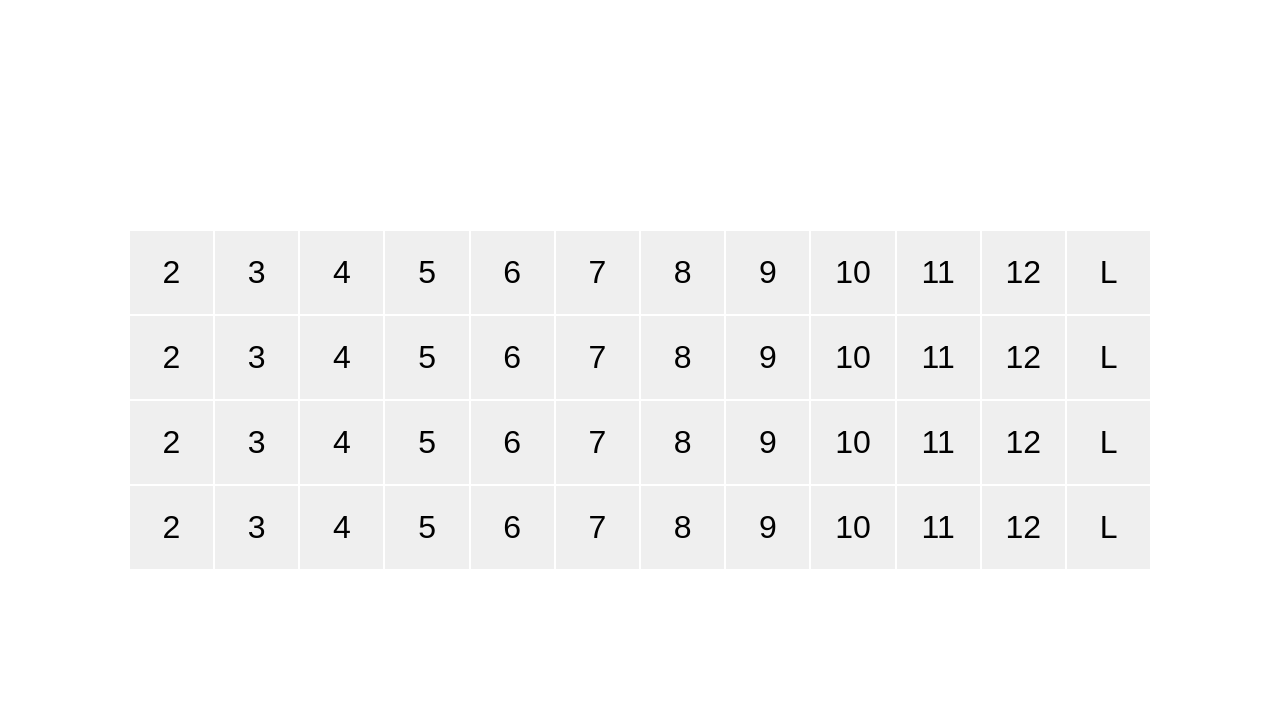
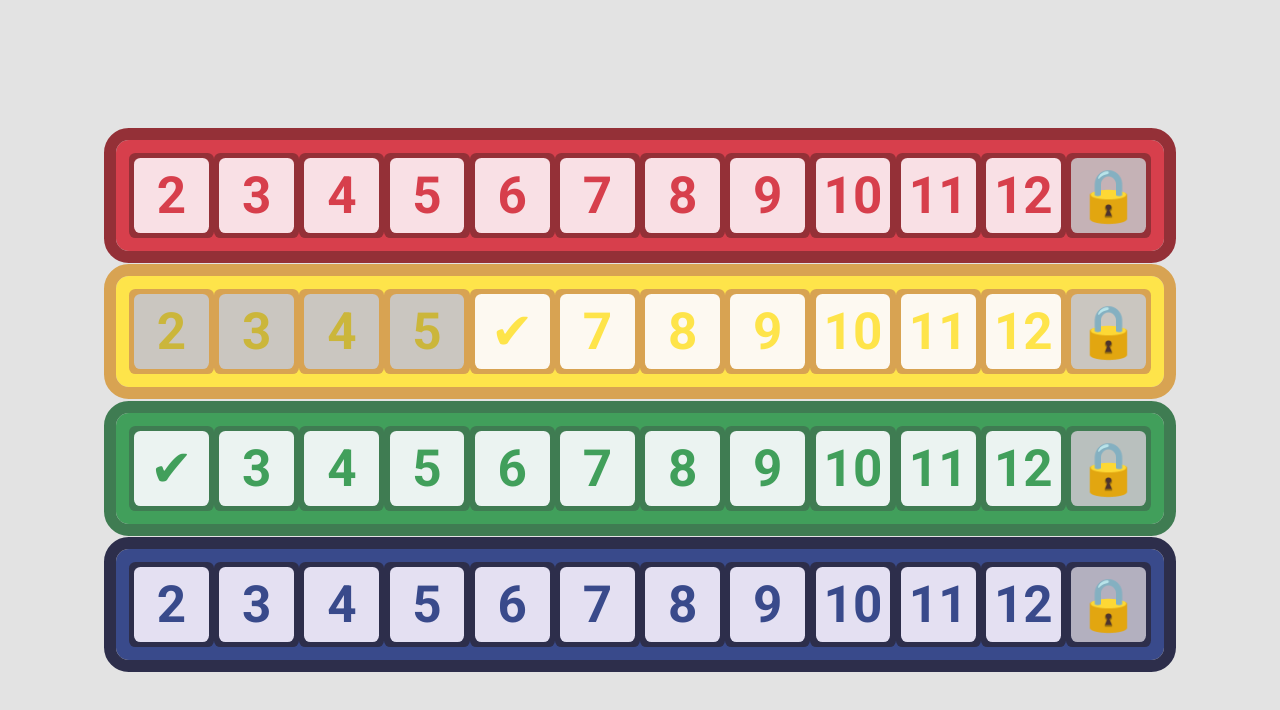
Before and after one commit to markfortedev/QuixxTrackingSheet, a plain HTML site: page index.html in a window 1280 px wide. Drawn offline with Linux system fonts and the light colour scheme.

Commit message:
added colors

```diff
--- a/index.css
+++ b/index.css
@@ -1,15 +1,106 @@
 
 html, body {
     margin: 0;
+    background-color: #e3e3e3;
 }
 
-.score-holder {
+body {
+    margin: 0;
     display: flex;
     align-items: center;
     justify-content: center;
     width: 100vw;
     height: 100vh;
-    padding: 1vh 1vw 1vh 1vw;
+    font-family: 'Architects Daughter', cursive;
+    font-family: 'Roboto', sans-serif;
+}
+
+.spacer {
+    border: none;
+}
+
+.row {
+    outline-style: solid;
+}
+
+.spacer {
+    background: none;
+}
+
+.red {
+    background-color: #d73f4c;
+    outline-color: #943037;
+    color: #d73f4c
+}
+
+.red td {
+    background-color: #943037;
+}
+
+.red button {
+    background-color: #f9e0e5;
+}
+
+.red button:disabled {
+    background-color: #c5b2b6;
+    color: #611f24
+}
+
+.yellow {
+    background-color: #fee44a;
+    outline-color: #d8a352;
+    color: #fee44a
+}
+
+.yellow td {
+    background-color: #d8a352;
+}
+
+.yellow button {
+    background-color: #fdf9f1;
+}
+
+.yellow button:disabled {
+    background-color: #cac6c0;
+    color: #cbb63b
+}
+
+.green {
+    background-color: #419f5b;
+    outline-color: #3f7c52;
+    color: #419f5b
+}
+
+.green td {
+    background-color: #3f7c52;
+}
+
+.green button {
+    background-color: #ebf3f1;
+}
+
+.green button:disabled {
+    background-color: #b9c0be;
+    color: #2c6c3d
+}
+
+.blue {
+    background-color: #394a8b;
+    outline-color: #2d2e4b;
+    color: #394a8b
+}
+
+.blue td {
+    background-color: #2d2e4b;
+}
+
+.blue button {
+    background-color: #e4e0f2;
+}
+
+.blue button:disabled {
+    background-color: #b3b0bf;
+    color: #242e57
 }
 
 tbody {
@@ -21,15 +112,21 @@ tr {
 }
 
 td {
+    display: flex;
     font-size: 100%;
+    align-items: center;
+    justify-content: center;
 }
 
 button {
-    width: 100%;
-    height: 100%;
+    width: 90%;
+    height: 90%;
     border: none;
     margin: 0;
     padding: 0;
+    background: none;
+    color: inherit;
+    font: inherit;
 }
 
 @media (orientation: landscape) {
@@ -42,10 +139,21 @@ button {
     td {
         width: 6.5vw;
         height: 6.5vw;
+        border-radius: 0.5vw;
+    }
+    .spacer {
+        height: 2vw;
+    }
+    .row {
+        padding: 1vw;
+        outline-width: 1vw;
+        border-radius: 1vw;
     }
     button {
-        font-size: 200%;
+        font-size: 4vw;
+        border-radius: 0.5vw;
     }
+
 }
 
 @media (orientation: portrait) {
@@ -59,8 +167,18 @@ button {
     td {
         width: 6.5vh;
         height: 6.5vh;
+        border-radius: 0.5vh;
+    }
+    .spacer {
+        width: 2.5vh;
+    }
+    .row {
+        padding: 1vh;
+        outline-width: 1vh;
+        border-radius: 1vh;
     }
     button {
-        font-size: 400%;
+        font-size: 4vh;
+        border-radius: 0.5vh;
     }
 }
--- a/index.html
+++ b/index.html
@@ -2,13 +2,16 @@
 <html lang="en">
 <head>
     <meta charset="UTF-8">
-    <title>Quixx</title>
+    <title>Quixx Tracking Sheet</title>
     <link rel="stylesheet" href="index.css" type="text/css">
+    <link rel="preconnect" href="https://fonts.googleapis.com">
+    <link rel="preconnect" href="https://fonts.gstatic.com" crossorigin>
+    <link href="https://fonts.googleapis.com/css2?family=Architects+Daughter&family=Roboto:wght@700&display=swap" rel="stylesheet">
 </head>
 <body>
-<table class="score-holder">
+<table>
     <tbody>
-        <tr class="red">
+        <tr class="row red">
             <td>
                 <button>2</button>
             </td>
@@ -43,10 +46,89 @@
                 <button>12</button>
             </td>
             <td>
-                <button>L</button>
+                <button disabled>🔒</button>
             </td>
         </tr>
-        <tr class="yellow">
+        <tr class="spacer"></tr>
+        <tr class="row yellow">
+            <td>
+                <button disabled>2</button>
+            </td>
+            <td>
+                <button disabled>3</button>
+            </td>
+            <td>
+                <button disabled>4</button>
+            </td>
+            <td>
+                <button disabled>5</button>
+            </td>
+            <td>
+                <button>✔</button>
+            </td>
+            <td>
+                <button>7</button>
+            </td>
+            <td>
+                <button>8</button>
+            </td>
+            <td>
+                <button>9</button>
+            </td>
+            <td>
+                <button>10</button>
+            </td>
+            <td>
+                <button>11</button>
+            </td>
+            <td>
+                <button>12</button>
+            </td>
+            <td>
+                <button disabled>🔒</button>
+            </td>
+        </tr>
+        <tr class="spacer"></tr>
+        <tr class="row green">
+            <td>
+                <button>✔</button>
+            </td>
+            <td>
+                <button>3</button>
+            </td>
+            <td>
+                <button>4</button>
+            </td>
+            <td>
+                <button>5</button>
+            </td>
+            <td>
+                <button>6</button>
+            </td>
+            <td>
+                <button>7</button>
+            </td>
+            <td>
+                <button>8</button>
+            </td>
+            <td>
+                <button>9</button>
+            </td>
+            <td>
+                <button>10</button>
+            </td>
+            <td>
+                <button>11</button>
+            </td>
+            <td>
+                <button>12</button>
+            </td>
+            <td>
+                <button disabled>🔒</button>
+            </td>
+        </tr>
+        <tr class="spacer"></tr>
+        <tr class="row blue">
             <td>
                 <button>2</button>
             </td>
@@ -81,83 +163,7 @@
                 <button>12</button>
             </td>
             <td>
-                <button>L</button>
-            </td>
-        </tr>
-        <tr class="green">
-            <td>
-                <button>2</button>
-            </td>
-            <td>
-                <button>3</button>
-            </td>
-            <td>
-                <button>4</button>
-            </td>
-            <td>
-                <button>5</button>
-            </td>
-            <td>
-                <button>6</button>
-            </td>
-            <td>
-                <button>7</button>
-            </td>
-            <td>
-                <button>8</button>
-            </td>
-            <td>
-                <button>9</button>
-            </td>
-            <td>
-                <button>10</button>
-            </td>
-            <td>
-                <button>11</button>
-            </td>
-            <td>
-                <button>12</button>
-            </td>
-            <td>
-                <button>L</button>
-            </td>
-        </tr>
-        <tr class="blue">
-            <td>
-                <button>2</button>
-            </td>
-            <td>
-                <button>3</button>
-            </td>
-            <td>
-                <button>4</button>
-            </td>
-            <td>
-                <button>5</button>
-            </td>
-            <td>
-                <button>6</button>
-            </td>
-            <td>
-                <button>7</button>
-            </td>
-            <td>
-                <button>8</button>
-            </td>
-            <td>
-                <button>9</button>
-            </td>
-            <td>
-                <button>10</button>
-            </td>
-            <td>
-                <button>11</button>
-            </td>
-            <td>
-                <button>12</button>
-            </td>
-            <td>
-                <button>L</button>
+                <button disabled>🔒</button>
             </td>
         </tr>
     </tbody>
```
